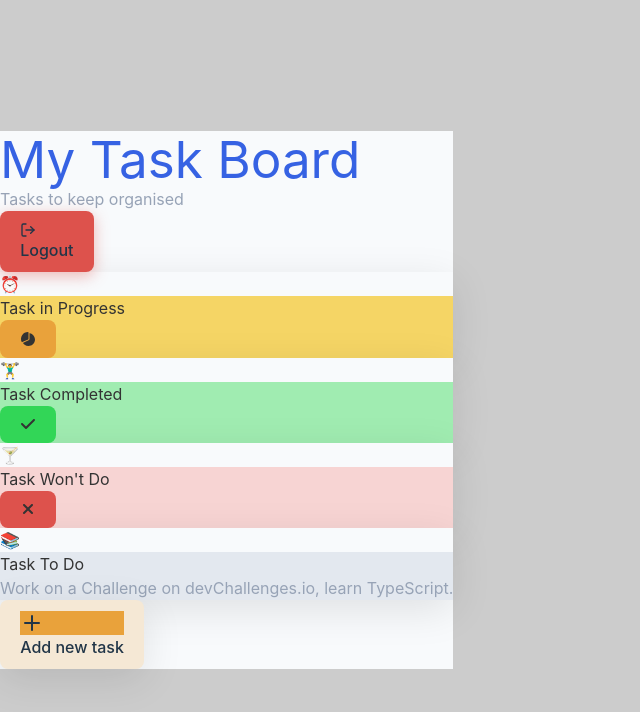
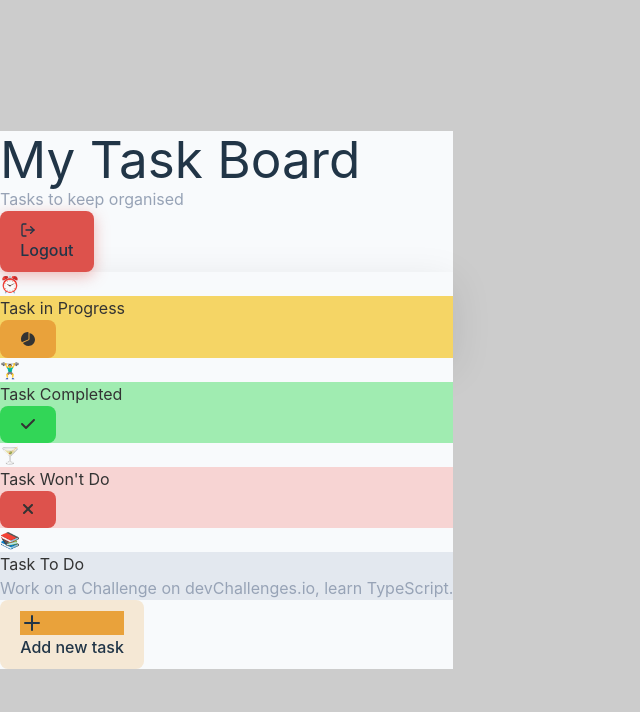
Before and after one commit to anidze/task-board-master, a React (Vite) app in the folder front/: page /home in a window 1280 px wide. Shown: the top 712 px of the page, without its empty margins (0-640 px from the left). Built offline with nearby package versions, Linux system fonts and the light colour scheme; sample sign-in values are in the browser's storage.

Commit message:
Refactor HomePage component to improve styling and remove unnecessary boxShadow properties

```diff
--- a/front/src/assets/Components/Home/HomePage.jsx
+++ b/front/src/assets/Components/Home/HomePage.jsx
@@ -28,7 +28,7 @@ export default function HomePage() {
       {/* Header */}
       <div className="max-w-6xl mx-auto flex justify-between items-center mb-8">
         <div>
-          <h1 className="text-3xl font-bold" style={{ color: "#3662E3" }}>
+          <h1 className="text-3xl font-bold" >
             My Task Board
           </h1>
           <p style={{ color: "#97A3B6" }} className="text-sm mt-1">
@@ -49,7 +49,7 @@ export default function HomePage() {
       </div>
 
       {/* Tasks Section */}
-      <div className="max-w-6xl mx-auto space-y-4">
+      <div className="max-w-6xl mx-auto space-y-4 gap-y-8">
         {/* Task 1 - In Progress */}
         <div
           className="flex items-center justify-between p-6 rounded-2xl text-white font-bold text-lg"
@@ -84,7 +84,7 @@ export default function HomePage() {
           style={{
             backgroundColor: "#A0ECB1",
             color: "#333",
-            boxShadow: "0 10px 40px rgba(0, 0, 0, 0.1)",
+            // boxShadow: "0 10px 40px rgba(0, 0, 0, 0.1)",
           }}
         >
           <div className="flex items-center gap-4">
@@ -112,7 +112,7 @@ export default function HomePage() {
           style={{
             backgroundColor: "#F7D4D3",
             color: "#333",
-            boxShadow: "0 10px 40px rgba(0, 0, 0, 0.1)",
+            // boxShadow: "0 10px 40px rgba(0, 0, 0, 0.1)",
           }}
         >
           <div className="flex items-center gap-4">
@@ -140,7 +140,7 @@ export default function HomePage() {
           style={{
             backgroundColor: "#E3E8EF",
             color: "#333",
-            boxShadow: "0 10px 40px rgba(0, 0, 0, 0.1)",
+            // boxShadow: "0 10px 40px rgba(0, 0, 0, 0.1)",
           }}
         >
           <div className="flex items-center gap-4">
@@ -164,7 +164,7 @@ export default function HomePage() {
           className="w-full flex items-center justify-left gap-3 p-6 rounded-2xl font-bold text-lg transition-all hover:shadow-lg"
           style={{
             backgroundColor: "#F5E8D5",
-            boxShadow: "0 10px 40px rgba(0, 0, 0, 0.1)",
+            // boxShadow: "0 10px 40px rgba(0, 0, 0, 0.1)",
           }}
         >
           <div
```
